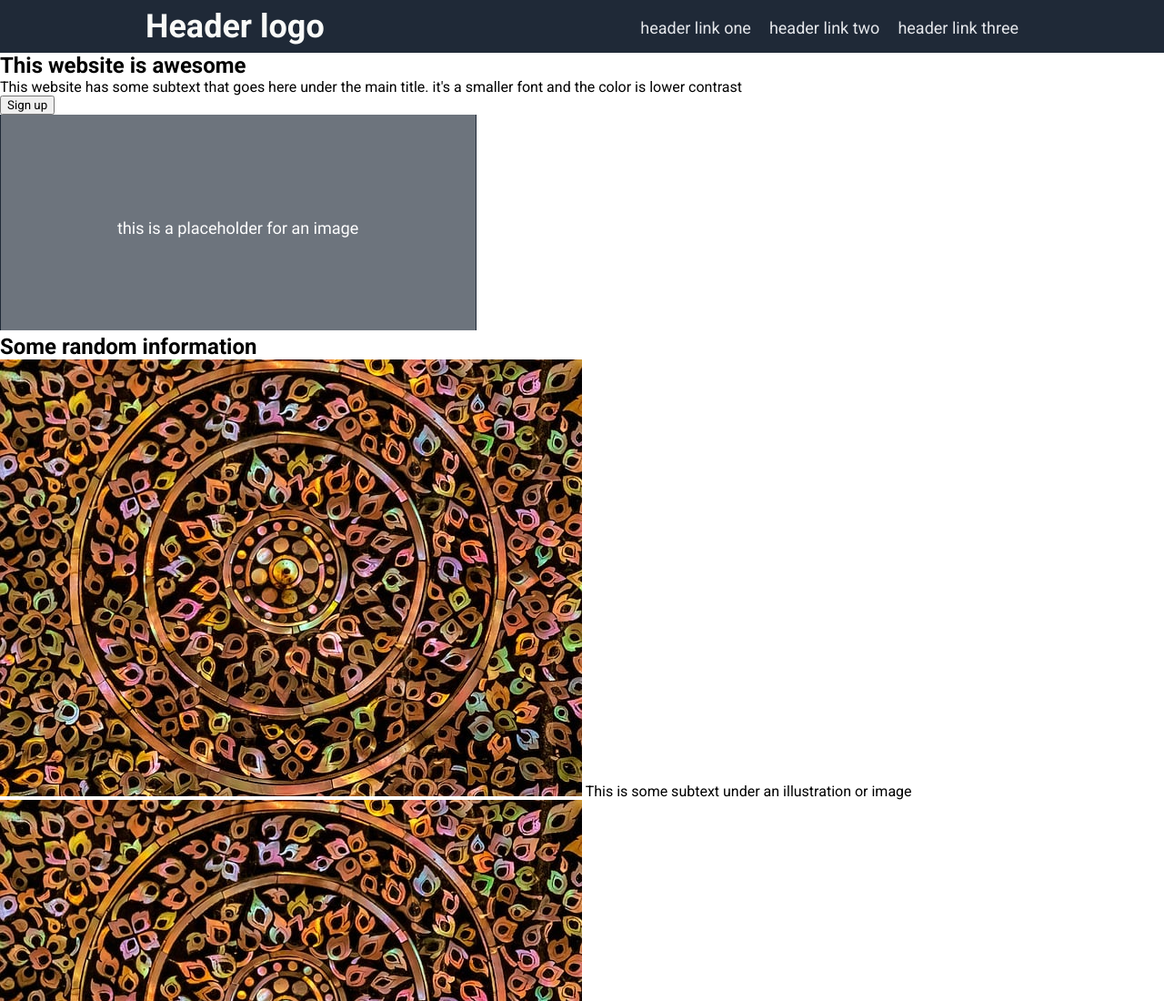
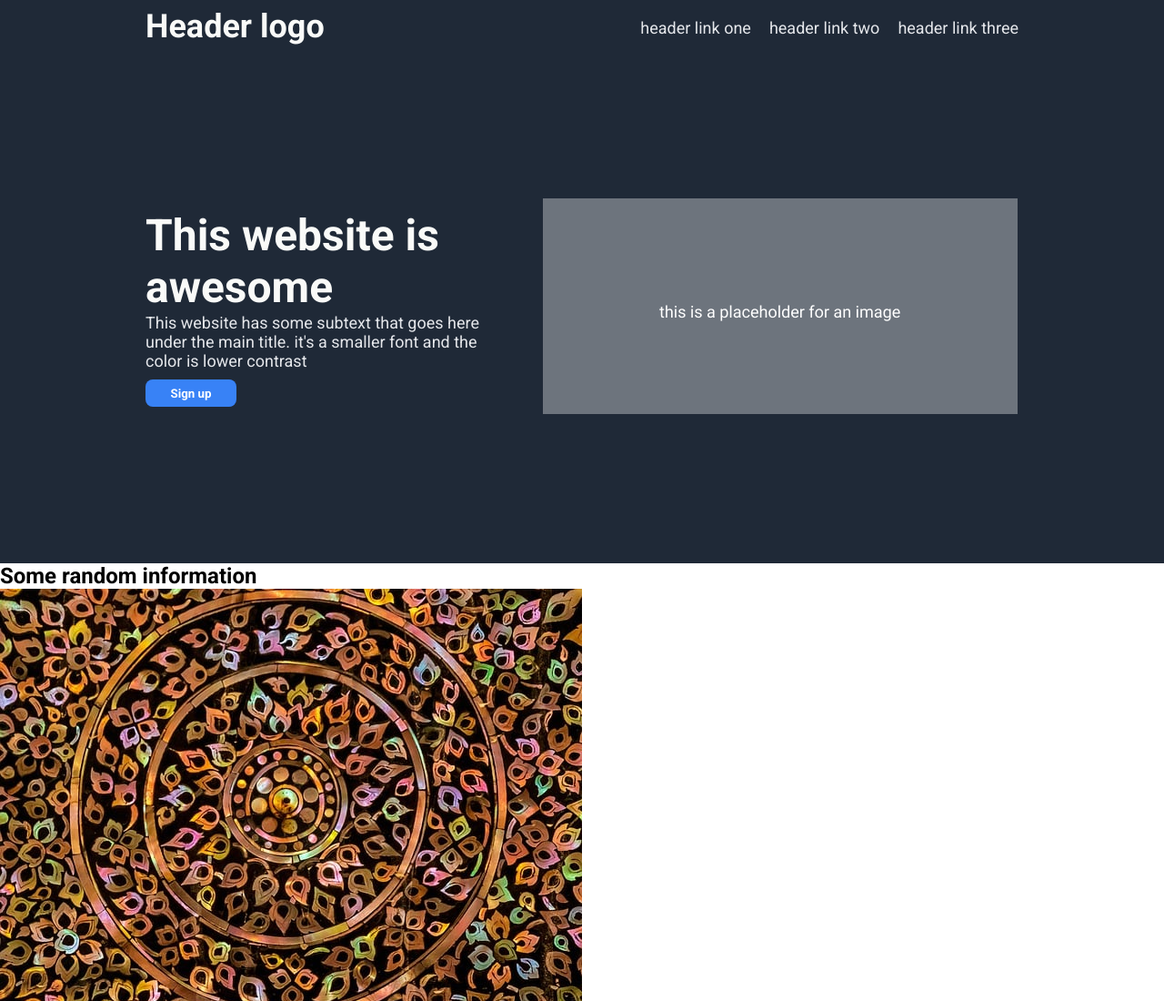
Before and after one commit to abirHazari/landing-page, a website built with Vite: page index.html in a window 1280 px wide. Shown: the top 1100 px of the page at 91% size. Built offline with nearby package versions, Linux system fonts and the light colour scheme.

Commit message:
added hero-section styles

```diff
--- a/css/style.css
+++ b/css/style.css
@@ -35,3 +35,41 @@ a {
     color: #e5e7eb;
     font-size: 18px;
 }
+
+.hero-section {
+    display: flex;
+    align-items: center;
+    gap: 30px;
+
+    padding: 10rem;
+    background-color: #1f2937;
+}
+
+.hero-text {
+    display: flex;
+    flex-direction: column;
+    justify-content: center;
+    align-items: flex-start;
+}
+
+.hero-text h1 {
+    font-size: 48px;
+    font-weight: 700;
+    color: #f9faf8;
+}
+.hero-text p {
+    font-size: 18px;
+    color: #e5e7eb;
+}
+.hero-text button {
+    font-weight: bold;
+    color: white;
+    background-color: #3882f6;
+    border: 0;
+    border-radius: 8px;
+    text-align: center;
+    cursor: pointer;
+    margin-top: 10px;
+    width: 100px;
+    height: 30px;
+}
--- a/index.html
+++ b/index.html
@@ -24,13 +24,13 @@
 
     <section class="hero-section">
 
-        <div>
+        <div class="hero-text">
         <h1>This website is awesome</h1>
         <p>This website has some subtext that goes here under the main title. it's a smaller font and the color is lower contrast</p>
         <button>Sign up</button>
         </div>
 
-        <div>
+        <div class="hero-image">
         <img src="images/place-holder-image.png" alt="A placeholder image">
         </div>
     </section>
```
